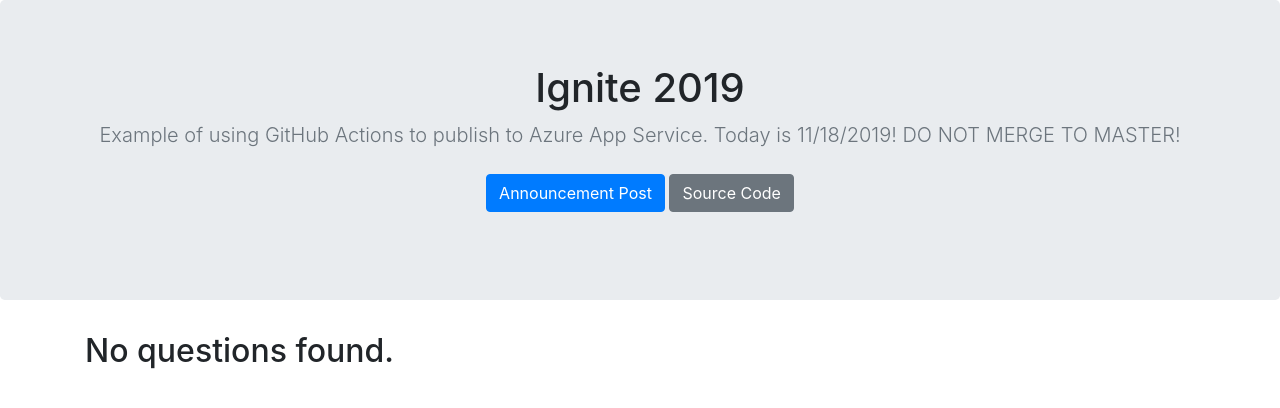
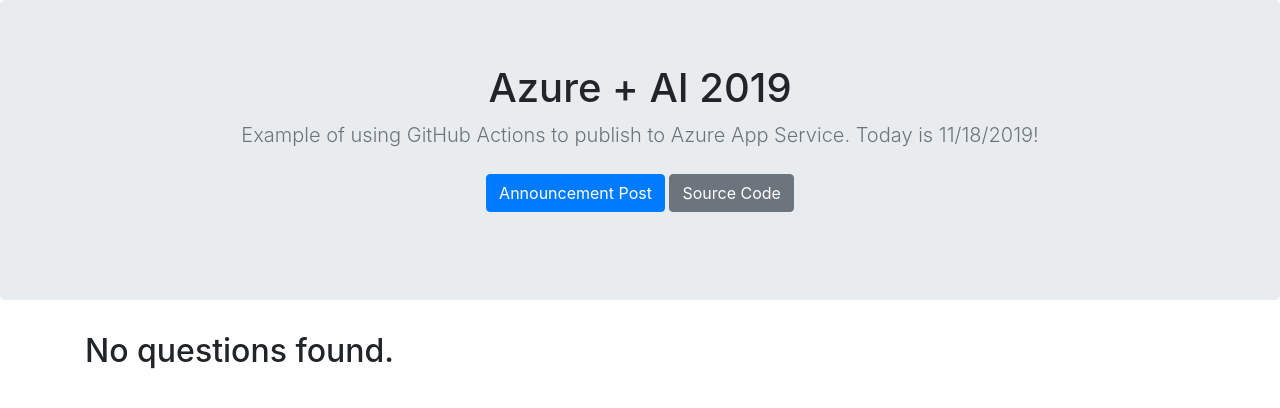
Before and after one commit to yutanglin16/Python-GitHub-Action, a Django app: page / in a window 1280 px wide. Shown: the part 56-464 px from the top of the page. Run offline with Django 3.2, Linux system fonts and the light colour scheme; data that the repository does not hold is empty; some libraries are stand-ins or nearby versions.

Commit message:
Edit conference name

```diff
--- a/polls/templates/polls/index.html
+++ b/polls/templates/polls/index.html
@@ -3,9 +3,9 @@
 {%block content%}
     <section class="jumbotron text-center">
         <div class="container">
-            <h1 class="jumbotron-heading">Ignite 2019</h1>
+            <h1 class="jumbotron-heading">Azure + AI 2019</h1>
             <p class="lead text-muted">
-                Example of using GitHub Actions to publish to Azure App Service. Today is 11/18/2019! DO NOT MERGE TO MASTER!
+                Example of using GitHub Actions to publish to Azure App Service. Today is 11/18/2019!
             </p>
             <p>
                 <a class="btn btn-primary my-2" href="https://azure.github.io/AppService/2019/08/10/Github-actions-for-webapps.html">Announcement Post</a>
```
